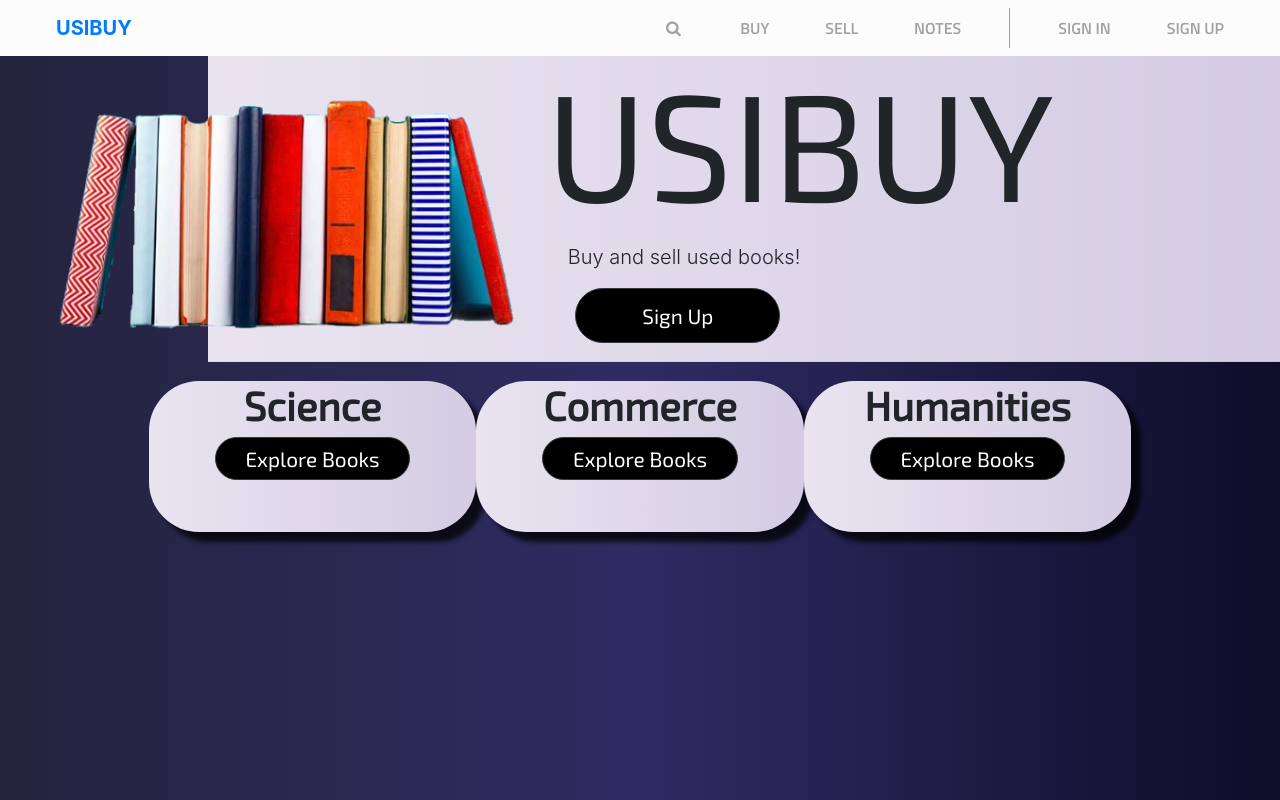
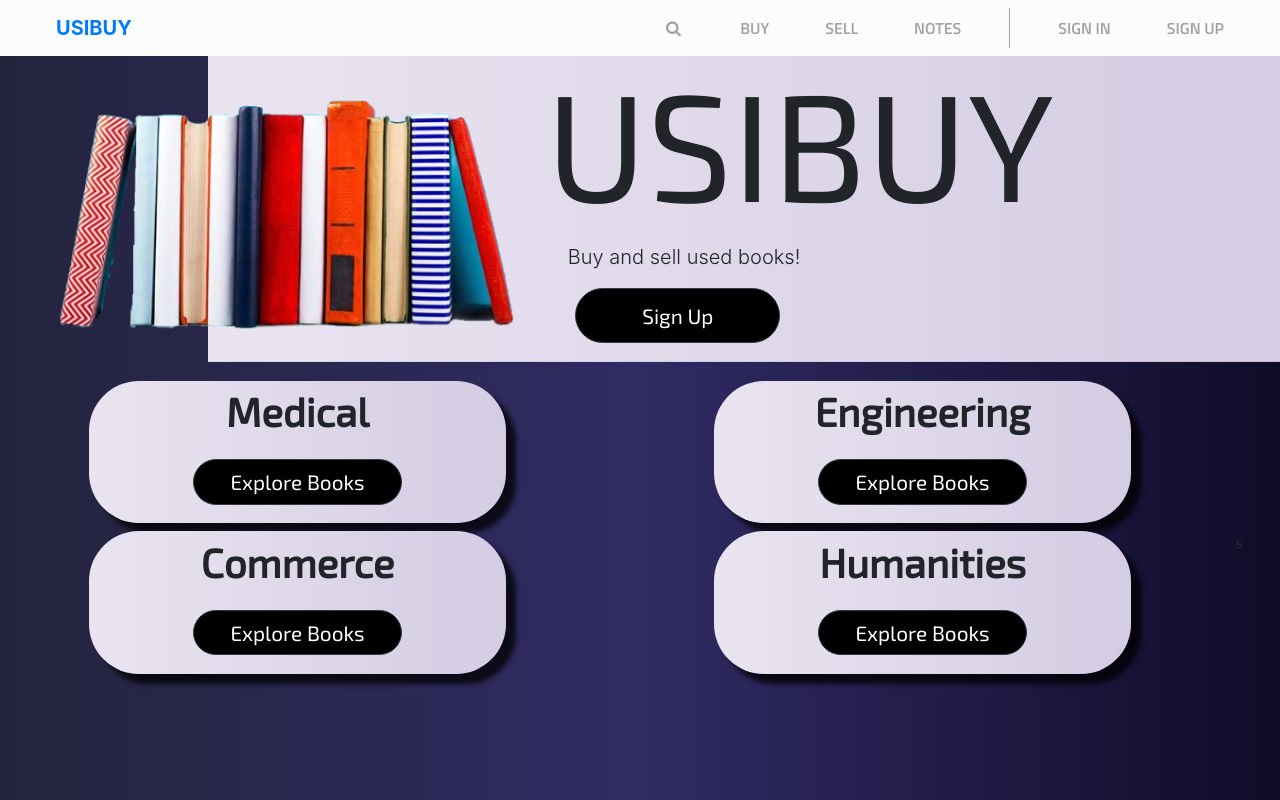
Before and after one commit to tanvee09/Usibuy, a Django app: page / in a window 1280 px wide. Run offline with Django 3.2, Linux system fonts and the light colour scheme; some libraries are stand-ins or nearby versions.

Commit message:
Number of streams changed to 4

```diff
--- a/usedbooks/bookstore/static/bookstore/landingpage.css
+++ b/usedbooks/bookstore/static/bookstore/landingpage.css
@@ -49,11 +49,12 @@ border-radius:50px;
 background: #D3CCE3;  /* fallback for old browsers */
 background: -webkit-linear-gradient(to right, #E9E4F0, #D3CCE3);  /* Chrome 10-25, Safari 5.1-6 */
 background: linear-gradient(to right, #E9E4F0, #D3CCE3); /* W3C, IE 10+/ Edge, Firefox 16+, Chrome 26+, Opera 12+, Safari 7+ */
-padding:0%;
-padding-bottom:4%;
+padding:1%;
+padding-bottom:3%;
 -webkit-box-shadow: 10px 10px 5px 0px rgba(0,0,0,0.75);
 -moz-box-shadow: 10px 10px 5px 0px rgba(0,0,0,0.75);
 box-shadow: 10px 10px 5px 0px rgba(0,0,0,0.75);
+width:50px;
 }
 #stream_select h1{
 font-family: 'Exo 2', sans-serif;
--- a/usedbooks/bookstore/templates/bookstore/landingpage.html
+++ b/usedbooks/bookstore/templates/bookstore/landingpage.html
@@ -11,18 +11,30 @@
     <button type="button" class="btn btn-dark">Sign Up</button>
 </div>
 </div>
-<div class="row justify-content-center">
-    <div class="col-11 col-md-3 text-center" id="stream_select">
-        <h1>Science</h1>
+<div class="row">
+    <div class="col-12 col-md-6 justify-content-center row" >
+        <div class="col-8 text-center mb-2" id="stream_select">
+        <h1 class="mb-4">Medical</h1>
         <button type="button" class="btn btn-dark">Explore Books</button>
+        </div>
     </div>
-    <div class="col-11 col-md-3 text-center" id="stream_select">
-        <h1>Commerce</h1>
+    <div class="col-12 col-md-6 justify-content-center row" >
+        <div class="col-8 text-center mb-2" id="stream_select">
+        <h1 class="mb-4">Engineering</h1>
         <button type="button" class="btn btn-dark">Explore Books</button>
+        </div>
     </div>
-    <div class="col-11 col-md-3 text-center" id="stream_select">
-        <h1>Humanities</h1>
+    <div class="col-12 col-md-6 justify-content-center row" >
+        <div class="col-8 text-center mb-2" id="stream_select">
+        <h1 class="mb-4">Commerce</h1>
         <button type="button" class="btn btn-dark">Explore Books</button>
+        </div>
     </div>
+    <div class="col-12 col-md-6 justify-content-center row" >
+        <div class="col-8 text-center mb-2" id="stream_select">
+        <h1 class="mb-4">Humanities</h1>
+        <button type="button" class="btn btn-dark">Explore Books</button>
+        </div>
+    </div>s
 </div>
 {% endblock %}
```
